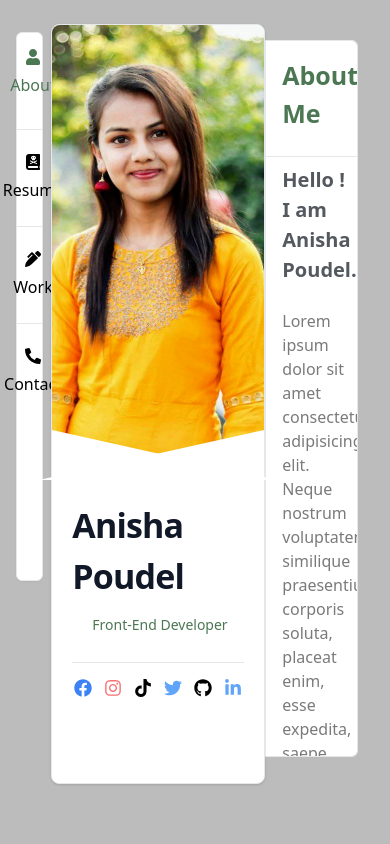
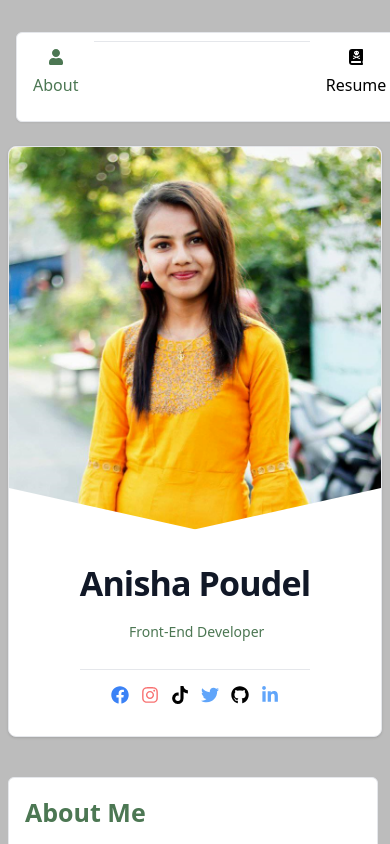
Before and after one commit to anishap123/My_portfolio, a React (Create React App) app: page / in a window 390 px wide. Built offline with nearby package versions, Linux system fonts and the light colour scheme.

Commit message:
about page responsive

```diff
--- a/src/App.js
+++ b/src/App.js
@@ -12,7 +12,7 @@ function App() {
   return (
     <>
       <div className="overflow-x-hidden bg-[#bcbcbc] h-screen">
-        <div className="flex ">
+        <div className="flex flex-col sm:flex-row ">
           <Sidebar />
           <ProfileCard />
 
--- a/src/component/ProfileCard.jsx
+++ b/src/component/ProfileCard.jsx
@@ -13,7 +13,7 @@ import { Link } from "react-router-dom";
 const ProfileCard = () => {
   return (
     <>
-      <div className=" basis-[35%]  h-[90vh] mt-6 ml-2 mx-auto     max-w-md bg-white border border-gray-200 rounded-lg shadow dark:bg-white">
+<div className="basis-[35%] h-[90vh] mt-6 ml-2 sm:ml-2 mr-2 sm:mr-0 mx-auto max-w-md bg-white border border-gray-200 rounded-lg shadow dark:bg-white">
         <div className="h-[100%] w-[100%] ">
           <div className=" triangle flex h-[60%] w-[100%] relative ">
             <img
--- a/src/component/Sidebar.jsx
+++ b/src/component/Sidebar.jsx
@@ -15,8 +15,8 @@ const Sidebar = () => {
 
   return (
     <>
-      <div className="w-[7%] h-[65vh] border ml-4 mt-8 bg-white rounded-md shadow-sm">
-        <div className="flex flex-col">
+      <div className="w-[65vh]  h-[7%] sm:h-[65vh] sm:w-[7%] border ml-4 mt-8 bg-white rounded-md shadow-sm ">
+        <div className="flex flex-row sm:flex-col ">
           <Link to="/" onClick={() => handleLinkClick('/')}>
             <div className={`flex mb-2 items-center gap-2 p-4 flex-col cursor-pointer ${isLinkActive('/')}`}>
               <FaUser className="hover:text-[#4c7753]" />
--- a/src/pages/About.jsx
+++ b/src/pages/About.jsx
@@ -1,4 +1,4 @@
-import React, { useState } from "react";
+import React from "react";
 import MyServices from "../component/about/MyServices";
 import Pricing from "../component/about/Pricing";
 import FunFact from "../component/about/FunFact";
@@ -6,13 +6,13 @@ import FunFact from "../component/about/FunFact";
 const About = () => {
   return (
     <>
-    <div className="basis-[58%] border h-[85vh] mt-10 ml- -2 mr-8 bg-white rounded-r-md  overflow-auto">
-      <div className="About flex flex-col ">
-        <div className="text-[25px] py-4 ml-4 font-bold text-[#4c7753] cursor-pointer ">
+      <div className="basis-[58%] border h-auto sm:h-[85vh] mt-10 ml-2 sm:-ml-0 sm:mr-8 mr-3 bg-white rounded-r-md sm:rounded-r-md rounded-l-md sm:rounded-l-sm overflow-auto">
+        <div className="About flex flex-col">
+          <div className="text-[25px] py-4 ml-4 font-bold text-[#4c7753] cursor-pointer">
             About Me
           </div>
-        <hr className=" flex my-2  h-full w-full bg-gray-800 " />
-        <div className="flex ml-4  flex-col ">
+          <hr className="flex my-2 h-full w-full bg-gray-800" />
+          <div className="flex ml-4 flex-col">
             <h2 className="font-semibold text-[#54595F] text-[20px]">
               Hello ! I am Anisha Poudel.
             </h2>
@@ -23,12 +23,12 @@ const About = () => {
               enim, esse expedita, saepe veritatis error fugit quasi nesciunt?
               Earum, officia! Doloremque, ipsum quae!
             </p>
-          <div className="flex  justify-between mt-6 text-[#7A7A7A] ">
-            <h2 className="w-[50%]">
-              <span className=" font-semibold text-[#54595F]">AGE : .....</span>
+            <div className="flex flex-col sm:flex-row justify-between mt-6 text-[#7A7A7A] ">
+              <h2 className="w-full sm:w-[50%]">
+                <span className="font-semibold text-[#54595F]">AGE : .....</span>
                 22
               </h2>
-            <h2 className="w-[50%] flex item-start">
+              <h2 className="w-full sm:w-[50%] mt-4 sm:mt-0">
                 <span className="font-semibold text-[#54595F]">
                   {" "}
                   RESIDENCE : ....
@@ -36,8 +36,8 @@ const About = () => {
                 Bharatpur 9, Chitwan
               </h2>
             </div>
-          <div className="flex  justify-between mt-4">
-            <h2 className="w-[50%] flex item-start text-[#7A7A7A]">
+            <div className="flex flex-col sm:flex-row justify-between mt-4 text-[#7A7A7A]">
+              <h2 className="w-full sm:w-[50%] mt-4 sm:mt-0">
                 <span className="font-semibold text-[#54595F]">
                   {" "}
                   ADDRESS : ...
@@ -46,17 +46,16 @@ const About = () => {
               </h2>
             </div>
           </div>
-        <div className="text-[25px] py-4 ml-4 mt-3 mb-20 ">
+          <div className="text-[25px] py-4 ml-4 mt-3 mb-6 sm:mb-20">
             <MyServices />
           </div>
-        <div className="text-[25px] py-4 ml-4 mt-10 mb-10   ">
+          <div className="text-[25px] py-4 ml-4 mt-40 sm:mt-10 mb-6 sm:mb-10">
             <Pricing />
           </div>
-        <div className="text-[25px] py-4 ml-4 ">
+          <div className="text-[25px] py-4 ml-4">
             <FunFact />
           </div>
         </div>
-
       </div>
     </>
   );
--- a/src/pages/Contact.jsx
+++ b/src/pages/Contact.jsx
@@ -12,7 +12,7 @@ const Contact = () => {
             Contact
           </div>
           <hr className=" flex my-2  h-full w-full bg-gray-800 " />
-          <div className="flex w-[100%] justify-center text-[35px] font-medium text-[#54595F] hover:text-[#4c7753] ">Contact Me</div>
+          {/* <div className="flex w-[100%] justify-center text-[35px] font-medium text-[#54595F] hover:text-[#4c7753] ">Contact Me</div> */}
 
           <div className=" py-4 ml-2   w-[98%] flex  justify-between  ">
             <div className="flex  w-[35%] flex-col  shadow rounded-md bg-slate-100">
```
Also changed, not shown: src/App.css (line endings or trailing spaces). Lines whose indentation alone changed are shown as unchanged.
